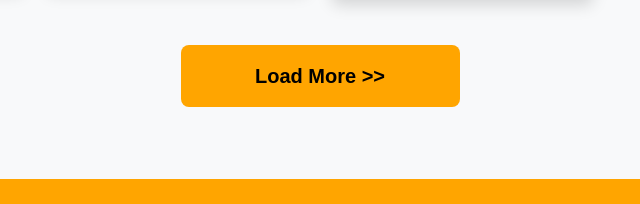
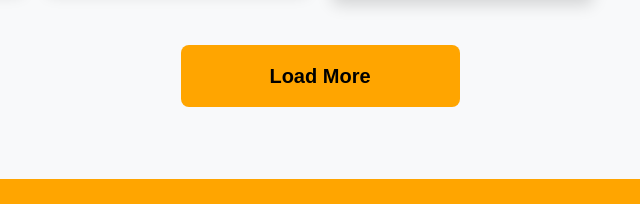
Before and after one commit to blackshader01/Cue-Tone, a plain HTML site: page index.html in a window 1280 px wide. Shown: the part 2865-3069 px from the top of the page, 320-960 px from the left. Drawn offline with nearby package versions, Linux system fonts and the light colour scheme.

Commit message:
Updated load more button in index.html

```diff
--- a/index.html
+++ b/index.html
@@ -329,7 +329,7 @@
                 </div>
             </div>
             <div class="d-flex justify-content-center " >
-                <button type="button" class=" load-more  w-25 m-4" >Load More >></button>
+                <button type="button" class=" load-more  w-25 m-4" >Load More</button>
             </div>
         </div>
     </div>
```
